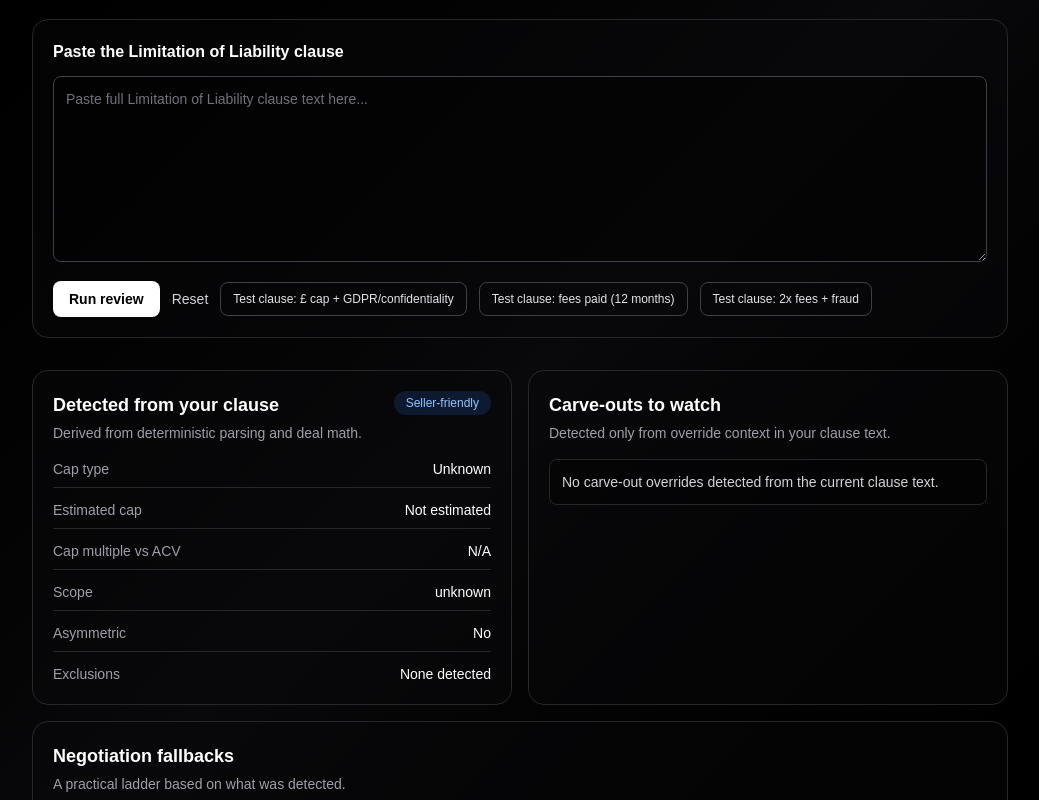
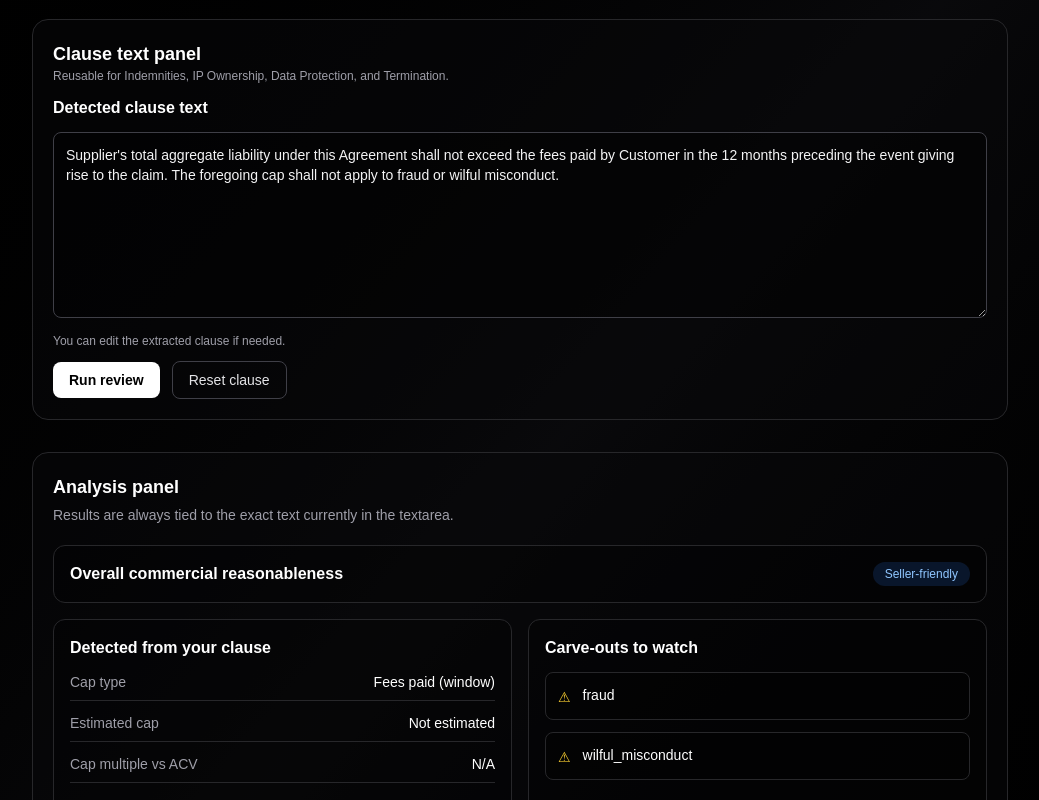
Before and after one commit to sneha210990/Pactora, a Next.js app: page /review/lol in a window 1280 px wide. Shown: the part 320-1120 px from the top of the page, without its empty margins (120-1159 px from the left). Built offline with nearby package versions, Linux system fonts and the light colour scheme.

Commit message:
Refactor LoL review page into editable clause-first template

```diff
--- a/app/review/lol/page.tsx
+++ b/app/review/lol/page.tsx
@@ -43,15 +43,8 @@ type DerivedResult = {
 };
 
 const CLAUSE_STORAGE_KEY = 'pactora.lolClause';
-
-const TEST_CLAUSES: Record<string, string> = {
-  fixedWithCarveouts:
-    'Supplier\'s total aggregate liability under this Agreement shall not exceed £100,000. The foregoing cap shall not apply to confidentiality obligations, data protection obligations under UK GDPR, or breaches involving personal data.',
-  feesPaid12Months:
-    'Each party\'s total liability in aggregate shall be limited to the fees paid by Customer in the 12 months preceding the event giving rise to the claim. Neither party shall be liable for indirect or consequential damages, including loss of profits.',
-  twoXFraudOnly:
-    'Provider\'s total liability shall be limited to two (2) times the fees payable under this Agreement. This limitation shall not apply to fraud.',
-};
+const DEMO_LOL_CLAUSE =
+  "Supplier's total aggregate liability under this Agreement shall not exceed the fees paid by Customer in the 12 months preceding the event giving rise to the claim. The foregoing cap shall not apply to fraud or wilful misconduct.";
 
 function num(value: string | null, fallback = 0) {
   const n = Number(value);
@@ -234,9 +227,11 @@ function parseClause(clause: string): ParsedClauseResult {
   result.carveoutsFound = Array.from(carveoutSet);
 
   const paragraph = normalizedClause;
-  const limitsVendor = /supplier|vendor|provider/.test(paragraph) &&
+  const limitsVendor =
+    /supplier|vendor|provider/.test(paragraph) &&
     /limited to|liability shall be limited|liability is limited/.test(paragraph);
-  const limitsCustomer = /customer/.test(paragraph) &&
+  const limitsCustomer =
+    /customer/.test(paragraph) &&
     /customer[^.]{0,120}(?:limited to|liability shall be limited|liability is limited)/.test(paragraph);
   result.asymmetric = limitsVendor && !limitsCustomer;
 
@@ -318,34 +313,36 @@ function LolReviewContent() {
   const termMonths = num(searchParams.get('termMonths'), 12);
   const insuranceCover = num(searchParams.get('insuranceCover'), 1000000);
   const dataType = str(searchParams.get('dataType'), 'standard');
+  const queryClause = str(searchParams.get('lolClause'));
 
-  const [clause, setClause] = useState('');
-  const [parsedResult, setParsedResult] = useState<ParsedClauseResult>(() => parseClause(''));
+  const [clause, setClause] = useState(DEMO_LOL_CLAUSE);
+  const [parsedResult, setParsedResult] = useState<ParsedClauseResult>(() => parseClause(DEMO_LOL_CLAUSE));
 
   useEffect(() => {
-    const savedClause = window.localStorage.getItem(CLAUSE_STORAGE_KEY) ?? '';
-    setClause(savedClause);
-  }, []);
+    const savedClause = window.localStorage.getItem(CLAUSE_STORAGE_KEY);
+    const initialClause = savedClause || queryClause || DEMO_LOL_CLAUSE;
+    setClause(initialClause);
+    setParsedResult(parseClause(initialClause));
+  }, [queryClause]);
 
-  const derived = useMemo(() => deriveFromDeal(parsedResult, acv, termMonths), [parsedResult, acv, termMonths]);
+  useEffect(() => {
+    window.localStorage.setItem(CLAUSE_STORAGE_KEY, clause);
+  }, [clause]);
+
+  const derived = useMemo(
+    () => deriveFromDeal(parsedResult, acv, termMonths),
+    [parsedResult, acv, termMonths],
+  );
 
   function runReview() {
-    const parsed = parseClause(clause);
-    setParsedResult(parsed);
+    setParsedResult(parseClause(clause));
     window.localStorage.setItem(CLAUSE_STORAGE_KEY, clause);
   }
 
   function resetClause() {
     window.localStorage.removeItem(CLAUSE_STORAGE_KEY);
-    setClause('');
-    setParsedResult(parseClause(''));
-  }
-
-  function loadTestClause(testClause: string) {
-    setClause(testClause);
-    const parsed = parseClause(testClause);
-    setParsedResult(parsed);
-    window.localStorage.setItem(CLAUSE_STORAGE_KEY, testClause);
+    setClause(DEMO_LOL_CLAUSE);
+    setParsedResult(parseClause(DEMO_LOL_CLAUSE));
   }
 
   const hasNarrowingItem = parsedResult.carveoutsFound.some((x) =>
@@ -370,7 +367,7 @@ function LolReviewContent() {
         <div className="mt-10">
           <h1 className="text-4xl font-semibold tracking-tight">Limitation of Liability Review</h1>
           <p className="mt-2 text-zinc-400">
-            Paste the clause below and run deterministic lawyer-logic against your deal context.
+            Standard clause module pattern: exact detected clause text, editable review, deterministic analysis.
           </p>
 
           <div className="mt-5 flex flex-wrap gap-2">
@@ -386,17 +383,21 @@ function LolReviewContent() {
         </div>
 
         <div className="mt-8 rounded-2xl border border-zinc-800 bg-zinc-950/50 p-5">
+          <div className="mb-3">
+            <h2 className="text-lg font-semibold">Clause text panel</h2>
+            <p className="text-xs text-zinc-400">Reusable for Indemnities, IP Ownership, Data Protection, and Termination.</p>
+          </div>
           <label htmlFor="lolClause" className="text-base font-semibold">
-            Paste the Limitation of Liability clause
+            Detected clause text
           </label>
           <textarea
             id="lolClause"
             value={clause}
             onChange={(e) => setClause(e.target.value)}
             rows={8}
-            placeholder="Paste full Limitation of Liability clause text here..."
             className="mt-3 w-full rounded-lg border border-zinc-700 bg-black/40 p-3 text-sm text-zinc-100 placeholder:text-zinc-500"
           />
+          <p className="mt-2 text-xs text-zinc-400">You can edit the extracted clause if needed.</p>
           <div className="mt-3 flex flex-wrap items-center gap-3">
             <button
               type="button"
@@ -408,45 +409,28 @@ function LolReviewContent() {
             <button
               type="button"
               onClick={resetClause}
-              className="text-sm text-zinc-300 underline-offset-2 hover:text-white hover:underline"
+              className="rounded-lg border border-zinc-700 px-4 py-2 text-sm text-zinc-200 hover:bg-zinc-900"
             >
-              Reset
-            </button>
-            <button
-              type="button"
-              onClick={() => loadTestClause(TEST_CLAUSES.fixedWithCarveouts)}
-              className="rounded-lg border border-zinc-700 px-3 py-2 text-xs text-zinc-200 hover:bg-zinc-900"
-            >
-              Test clause: £ cap + GDPR/confidentiality
-            </button>
-            <button
-              type="button"
-              onClick={() => loadTestClause(TEST_CLAUSES.feesPaid12Months)}
-              className="rounded-lg border border-zinc-700 px-3 py-2 text-xs text-zinc-200 hover:bg-zinc-900"
-            >
-              Test clause: fees paid (12 months)
-            </button>
-            <button
-              type="button"
-              onClick={() => loadTestClause(TEST_CLAUSES.twoXFraudOnly)}
-              className="rounded-lg border border-zinc-700 px-3 py-2 text-xs text-zinc-200 hover:bg-zinc-900"
-            >
-              Test clause: 2x fees + fraud
+              Reset clause
             </button>
           </div>
         </div>
 
-        <div className="mt-8 grid gap-4 md:grid-cols-2">
-          <div className="rounded-2xl border border-zinc-800 bg-zinc-950/50 p-5">
+        <div className="mt-8 rounded-2xl border border-zinc-800 bg-zinc-950/50 p-5">
+          <h2 className="text-lg font-semibold">Analysis panel</h2>
+          <p className="mt-1 text-sm text-zinc-400">Results are always tied to the exact text currently in the textarea.</p>
+
+          <div className="mt-5 grid gap-4 md:grid-cols-2">
+            <div className="rounded-xl border border-zinc-800 bg-black/30 p-4 md:col-span-2">
               <div className="flex items-start justify-between gap-4">
-              <div>
-                <h2 className="text-lg font-semibold">Detected from your clause</h2>
-                <p className="mt-1 text-sm text-zinc-400">Derived from deterministic parsing and deal math.</p>
-              </div>
+                <h3 className="text-base font-semibold">Overall commercial reasonableness</h3>
                 <span className={`rounded-full px-3 py-1 text-xs ${badgeClass(derived.badge)}`}>{derived.badge}</span>
               </div>
+            </div>
 
-            <div className="mt-4 space-y-3 text-sm">
+            <div className="rounded-xl border border-zinc-800 bg-black/30 p-4">
+              <h3 className="text-base font-semibold">Detected from your clause</h3>
+              <div className="mt-3 space-y-3 text-sm">
                 <div className="flex items-center justify-between border-b border-zinc-800 pb-2">
                   <span className="text-zinc-400">Cap type</span>
                   <span className="font-medium">{labelForCapType(parsedResult.capType)}</span>
@@ -482,12 +466,10 @@ function LolReviewContent() {
               </div>
             </div>
 
-          <div className="rounded-2xl border border-zinc-800 bg-zinc-950/50 p-5">
-            <h2 className="text-lg font-semibold">Carve-outs to watch</h2>
-            <p className="mt-1 text-sm text-zinc-400">Detected only from override context in your clause text.</p>
-
+            <div className="rounded-xl border border-zinc-800 bg-black/30 p-4">
+              <h3 className="text-base font-semibold">Carve-outs to watch</h3>
               {parsedResult.carveoutsFound.length > 0 ? (
-              <ul className="mt-4 space-y-3 text-sm">
+                <ul className="mt-3 space-y-3 text-sm">
                   {parsedResult.carveoutsFound.map((x) => (
                     <li key={x} className="flex gap-3 rounded-lg border border-zinc-800 bg-black/30 p-3">
                       <span className="mt-0.5 text-amber-300">⚠</span>
@@ -496,16 +478,14 @@ function LolReviewContent() {
                   ))}
                 </ul>
               ) : (
-              <div className="mt-4 rounded-lg border border-zinc-800 bg-black/30 p-3 text-sm text-zinc-300">
+                <div className="mt-3 rounded-lg border border-zinc-800 bg-black/30 p-3 text-sm text-zinc-300">
                   No carve-out overrides detected from the current clause text.
                 </div>
               )}
             </div>
 
-          <div className="rounded-2xl border border-zinc-800 bg-zinc-950/50 p-5 md:col-span-2">
-            <h2 className="text-lg font-semibold">Negotiation fallbacks</h2>
-            <p className="mt-1 text-sm text-zinc-400">A practical ladder based on what was detected.</p>
-
+            <div className="rounded-xl border border-zinc-800 bg-black/30 p-4 md:col-span-2">
+              <h3 className="text-base font-semibold">Negotiation fallback ladder</h3>
               <div className="mt-4 grid gap-3 text-sm md:grid-cols-3">
                 <div className="rounded-lg border border-zinc-800 bg-black/30 p-4">
                   <div className="text-xs text-zinc-400">Ask</div>
@@ -535,6 +515,8 @@ function LolReviewContent() {
                   </div>
                 )}
               </div>
+            </div>
+          </div>
 
           <div className="mt-4 flex gap-3">
             <Link
@@ -552,7 +534,6 @@ function LolReviewContent() {
           </div>
         </div>
       </div>
-      </div>
     </main>
   );
 }
```
Lines whose indentation alone changed are shown as unchanged.
